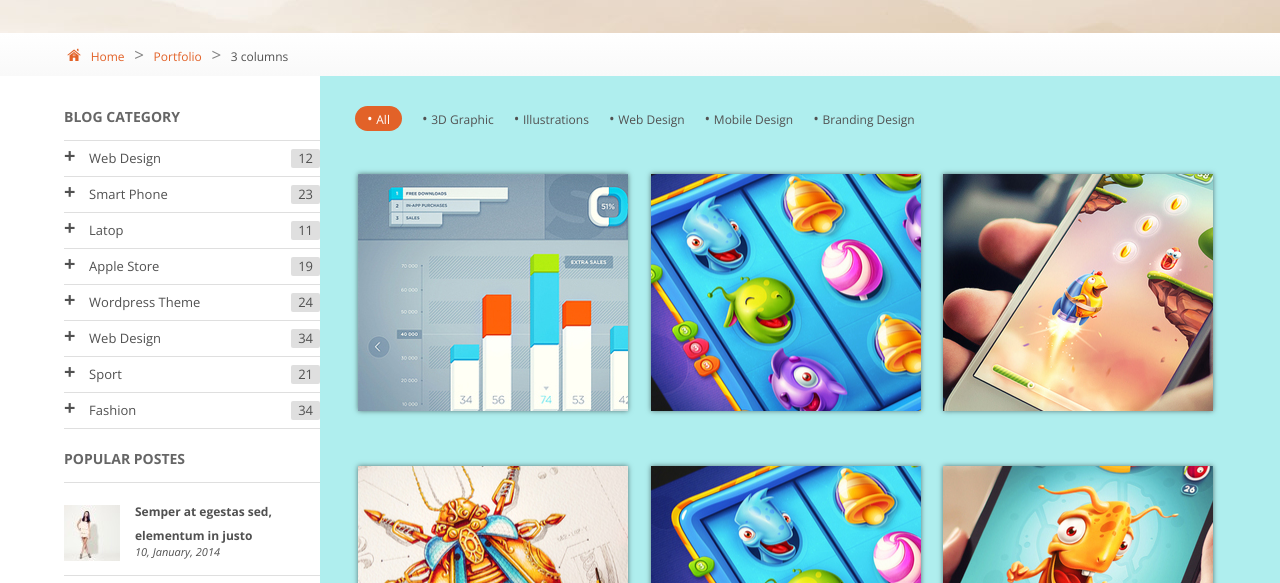
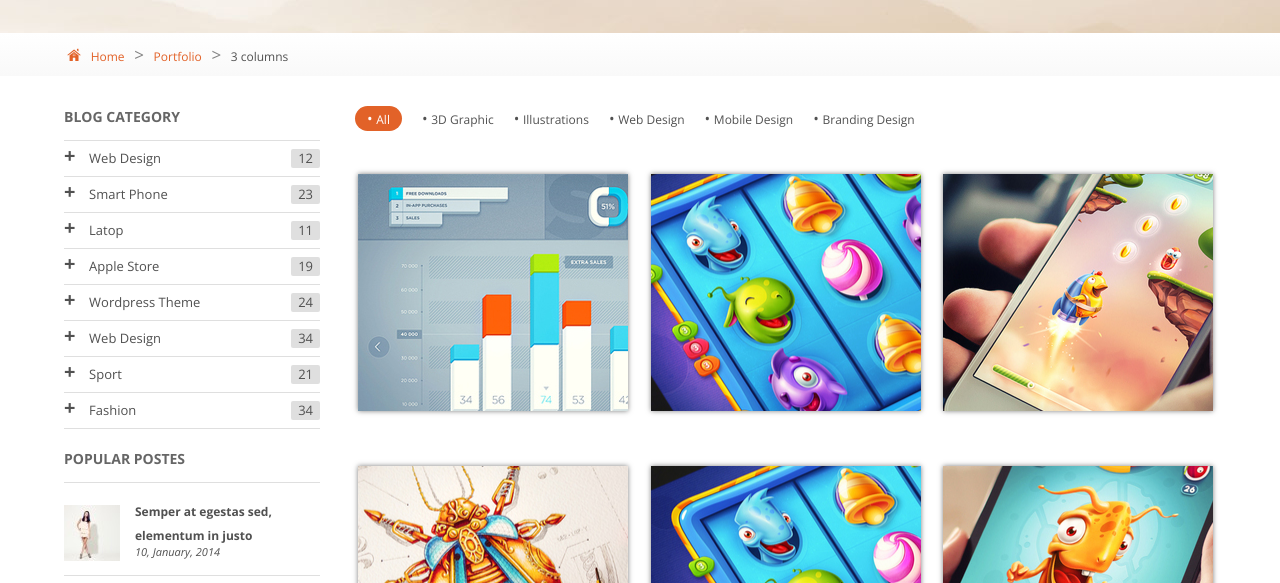
Before and after one commit to Daqueze21/Frexy-template, a plain HTML site: page index.html in a window 1280 px wide. Shown: the part 216-799 px from the top of the page. Drawn offline with nearby package versions, Linux system fonts and the light colour scheme.

Commit message:
add psd template

```diff
--- a/style.css
+++ b/style.css
@@ -292,7 +292,7 @@ aside {grid-area: aside;
 /*main section*/
 main{
       grid-area: contents;
-      background: PaleTurquoise;
+
 }
 .main_header{
       display: flex;
```
Also changed, not shown: 54_our_portfolio_1_colums_v2_left_slidebar.jpg (added), 1 other file.
